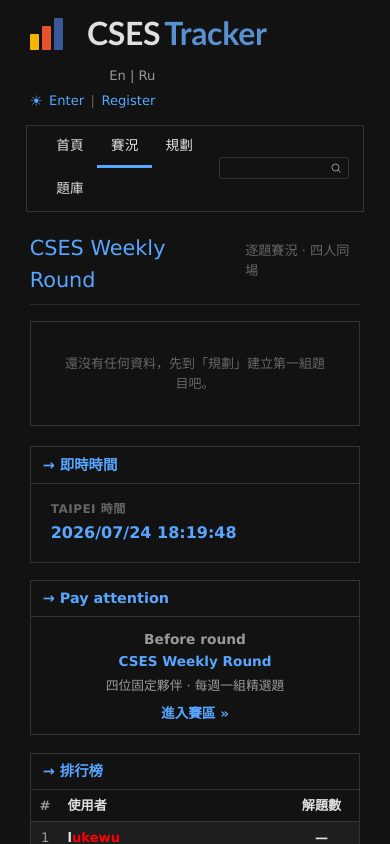
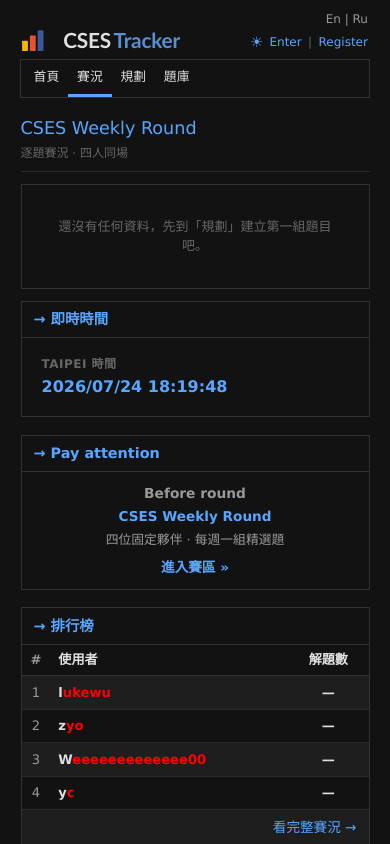
Before and after one commit to wulukewu/cses-tracker-woowoowoo, a Nuxt app: page /round in a window 390 px wide. Shown: the top 844 px of the page. Built offline with nearby package versions, Linux system fonts and the light colour scheme; no server answers.

Commit message:
feat(ui): add responsive design for mobile (640px breakpoint)

```diff
--- a/app/app.vue
+++ b/app/app.vue
@@ -399,6 +399,7 @@
   --cf-btn-active: #2a2a2a;
 }
 
+/* ---------- Responsive: tablet & below ---------- */
 @media (max-width: 900px) {
   .app-main {
     grid-template-columns: 1fr;
@@ -407,4 +408,57 @@
     order: 2;
   }
 }
+
+/* ---------- Responsive: mobile ---------- */
+@media (max-width: 640px) {
+  .cf-container {
+    padding: 0 8px;
+  }
+
+  .cf-topbar {
+    padding: 0.6rem 0.15rem 0.5rem;
+    gap: 0.4rem;
+  }
+
+  .cf-logo-bars {
+    width: 30px;
+    height: 22px;
+  }
+
+  .cf-wordmark {
+    font-size: 1.3rem;
+  }
+
+  .cf-topbar-right {
+    font-size: 0.75rem;
+  }
+
+  .cf-menu-box {
+    flex-wrap: wrap;
+    padding: 0 0.25rem;
+  }
+
+  .cf-menu-list {
+    padding: 0;
+  }
+
+  .cf-menu-list a {
+    font-size: 0.8rem;
+    padding: 0.45rem 0.55rem;
+  }
+
+  .cf-menu-search {
+    display: none;
+  }
+
+  .app-main {
+    padding: 0.25rem 0.05rem 1rem;
+    gap: 0.75rem;
+  }
+
+  .cf-footer {
+    font-size: 0.65rem;
+    padding: 0.6rem 0.15rem 1rem;
+  }
+}
 </style>
--- a/app/components/home/ProblemTable.vue
+++ b/app/components/home/ProblemTable.vue
@@ -78,6 +78,8 @@
 <style scoped>
 .problem-table-wrap {
   border: 1px solid var(--cf-border);
+  overflow-x: auto;
+  -webkit-overflow-scrolling: touch;
 }
 
 .problem-table {
@@ -205,4 +207,37 @@
   color: var(--cf-link);
   text-decoration: underline;
 }
+
+/* ---------- Responsive: mobile ---------- */
+@media (max-width: 640px) {
+  .problem-table {
+    font-size: 0.75rem;
+  }
+
+  .problem-table th {
+    padding: 0.4rem 0.5rem;
+  }
+
+  .problem-table td {
+    padding: 0.35rem 0.5rem;
+  }
+
+  .col-user {
+    width: 110px;
+    min-width: 90px;
+    padding: 0.35rem !important;
+  }
+
+  .problem-name {
+    font-size: 0.75rem;
+  }
+
+  .problem-id-tag {
+    font-size: 0.65rem;
+  }
+
+  .category-name {
+    font-size: 0.75rem;
+  }
+}
 </style>
--- a/app/components/home/ProgressSummary.vue
+++ b/app/components/home/ProgressSummary.vue
@@ -117,6 +117,34 @@
   display: block;
   height: 100%;
   background: var(--cf-accent);
-  /* CF-style: no animation */
+}
+
+/* ---------- Responsive: mobile ---------- */
+@media (max-width: 640px) {
+  .standings-table {
+    font-size: 0.78rem;
+  }
+
+  .standings-table th {
+    padding: 0.25rem 0.35rem;
+    font-size: 0.72rem;
+  }
+
+  .standings-table td {
+    padding: 0.3rem 0.35rem;
+  }
+
+  .col-user {
+    width: 6rem;
+  }
+
+  .col-solved {
+    width: 3.5rem;
+    font-size: 0.75rem;
+  }
+
+  .bar-track {
+    max-width: 100px;
+  }
 }
 </style>
--- a/app/components/home/WeekSwitcher.vue
+++ b/app/components/home/WeekSwitcher.vue
@@ -115,4 +115,33 @@
   background: var(--cf-accent-bg);
   color: var(--cf-accent);
 }
+
+/* ---------- Responsive: mobile ---------- */
+@media (max-width: 640px) {
+  .week-switcher {
+    flex-direction: column;
+    align-items: stretch;
+    gap: 0.5rem;
+    margin-bottom: 0.85rem;
+  }
+
+  .week-tabs {
+    padding-bottom: 0.25rem;
+  }
+
+  .week-tab {
+    font-size: 0.78rem;
+    padding: 0.3rem 0.55rem;
+  }
+
+  .week-actions {
+    flex-wrap: wrap;
+    gap: 0.35rem;
+  }
+
+  .week-actions .cf-btn {
+    font-size: 0.78rem;
+    padding: 0.2rem 0.55rem;
+  }
+}
 </style>
--- a/app/pages/index.vue
+++ b/app/pages/index.vue
@@ -259,4 +259,47 @@
 .cf-comments {
   color: var(--cf-link);
 }
+
+/* ---------- Responsive: mobile ---------- */
+@media (max-width: 640px) {
+  .topic-title {
+    font-size: 1.2rem;
+  }
+
+  .topic-info {
+    font-size: 0.75rem;
+  }
+
+  .topic-body {
+    font-size: 0.85rem;
+  }
+
+  .standings-row {
+    gap: 0.35rem;
+    font-size: 0.78rem;
+  }
+
+  .st-handle {
+    width: 7rem;
+  }
+
+  .st-bar {
+    max-width: 8rem;
+  }
+
+  .st-count {
+    width: 3rem;
+  }
+
+  .topic-footer {
+    flex-direction: column;
+    align-items: flex-start;
+    gap: 0.4rem;
+  }
+
+  .footer-meta {
+    font-size: 0.75rem;
+    gap: 0.6rem;
+  }
+}
 </style>
--- a/app/pages/round.vue
+++ b/app/pages/round.vue
@@ -215,4 +215,27 @@
   margin-bottom: 1.25rem;
   font-size: 0.85rem;
 }
+
+/* ---------- Responsive: mobile ---------- */
+@media (max-width: 640px) {
+  .cf-page-title {
+    flex-direction: column;
+    gap: 0.15rem;
+    margin-bottom: 0.75rem;
+  }
+
+  .cf-page-title h1 {
+    font-size: 1.1rem;
+  }
+
+  .cf-page-sub {
+    font-size: 0.75rem;
+  }
+
+  .stale-banner {
+    font-size: 0.78rem;
+    padding: 0.4rem 0.65rem;
+    margin-bottom: 0.75rem;
+  }
+}
 </style>
```
